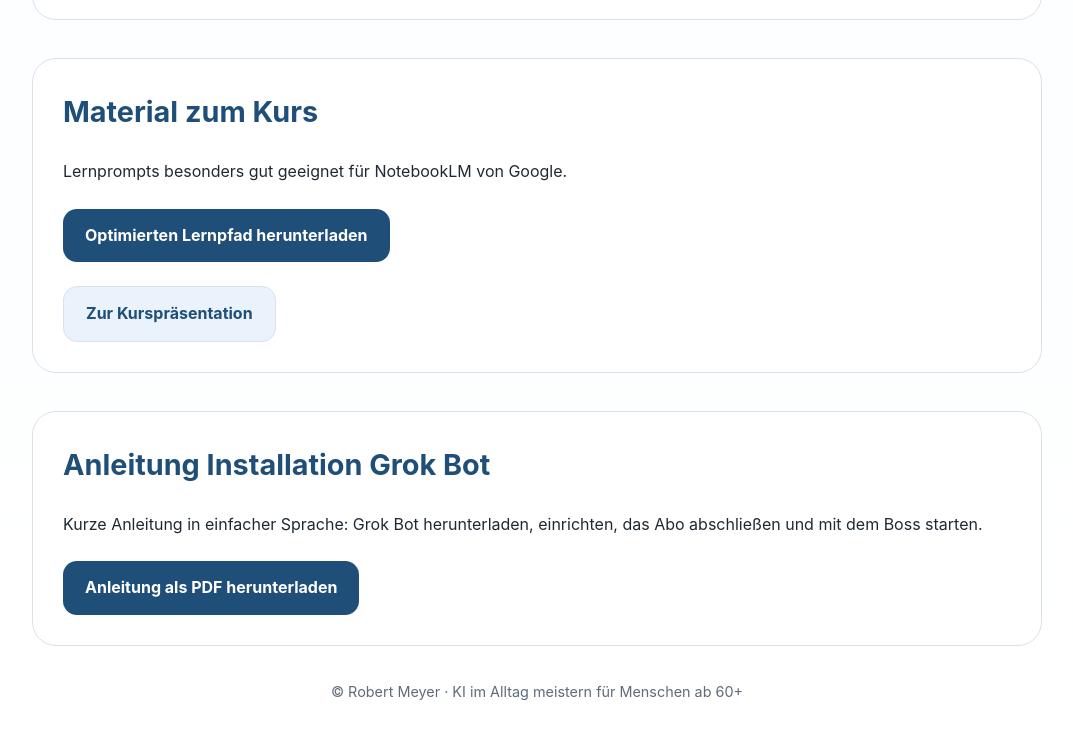
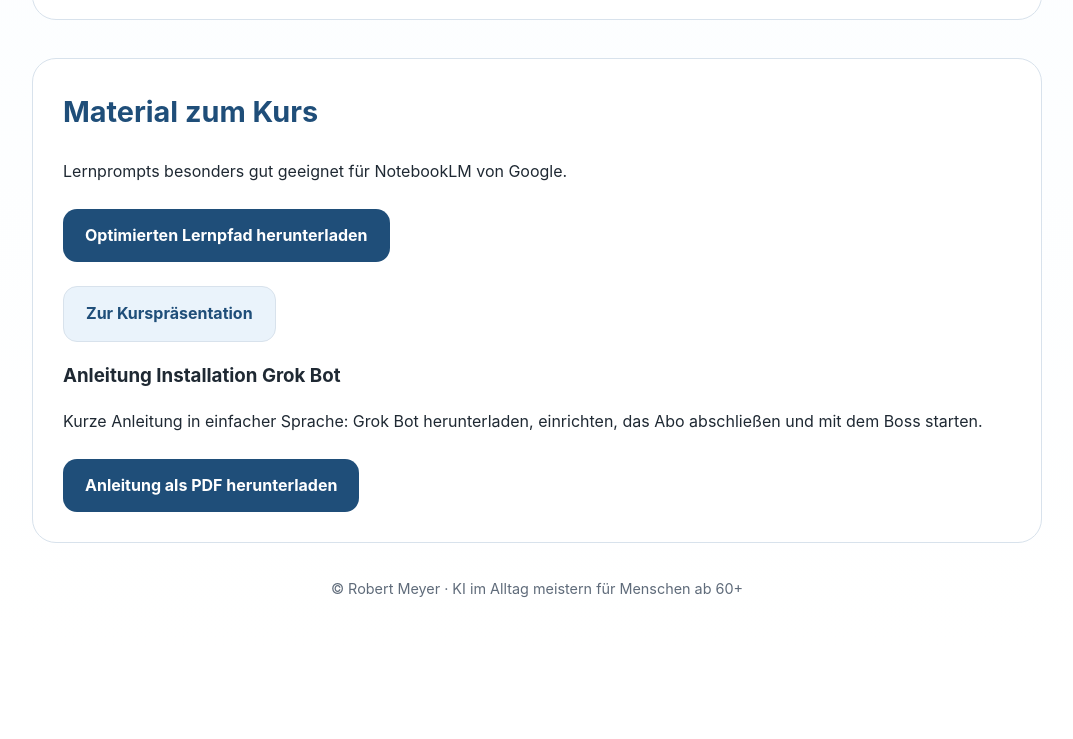
Before and after one commit to rmdroid/vhs, a plain HTML site: page index.html in a window 1280 px wide. Shown: the part 1484-2223 px from the top of the page, without its empty margins (103-1176 px from the left). After the commit the page ends 2135 px from the top, so only its background shows below. Drawn offline with Linux system fonts and the light colour scheme.

Commit message:
Grok-Bot-Anleitung in Abschnitt Material zum Kurs verschieben

```diff
--- a/index.html
+++ b/index.html
@@ -263,10 +263,8 @@
           Zur Kurspräsentation
         </a>
       </div>
-    </section>
 
-    <section>
-      <h2>Anleitung Installation Grok Bot</h2>
+      <h3>Anleitung Installation Grok Bot</h3>
 
       <p>
         Kurze Anleitung in einfacher Sprache: Grok Bot herunterladen, einrichten,
```
